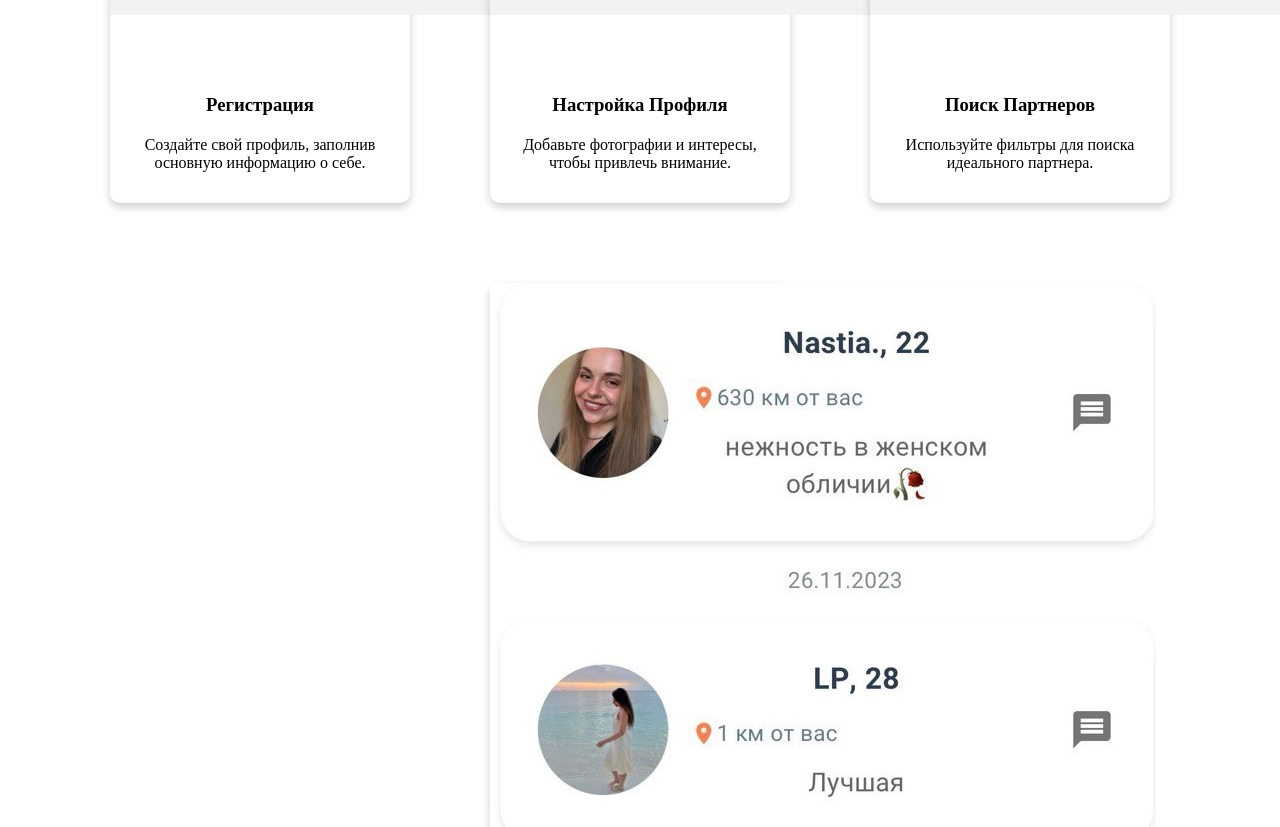
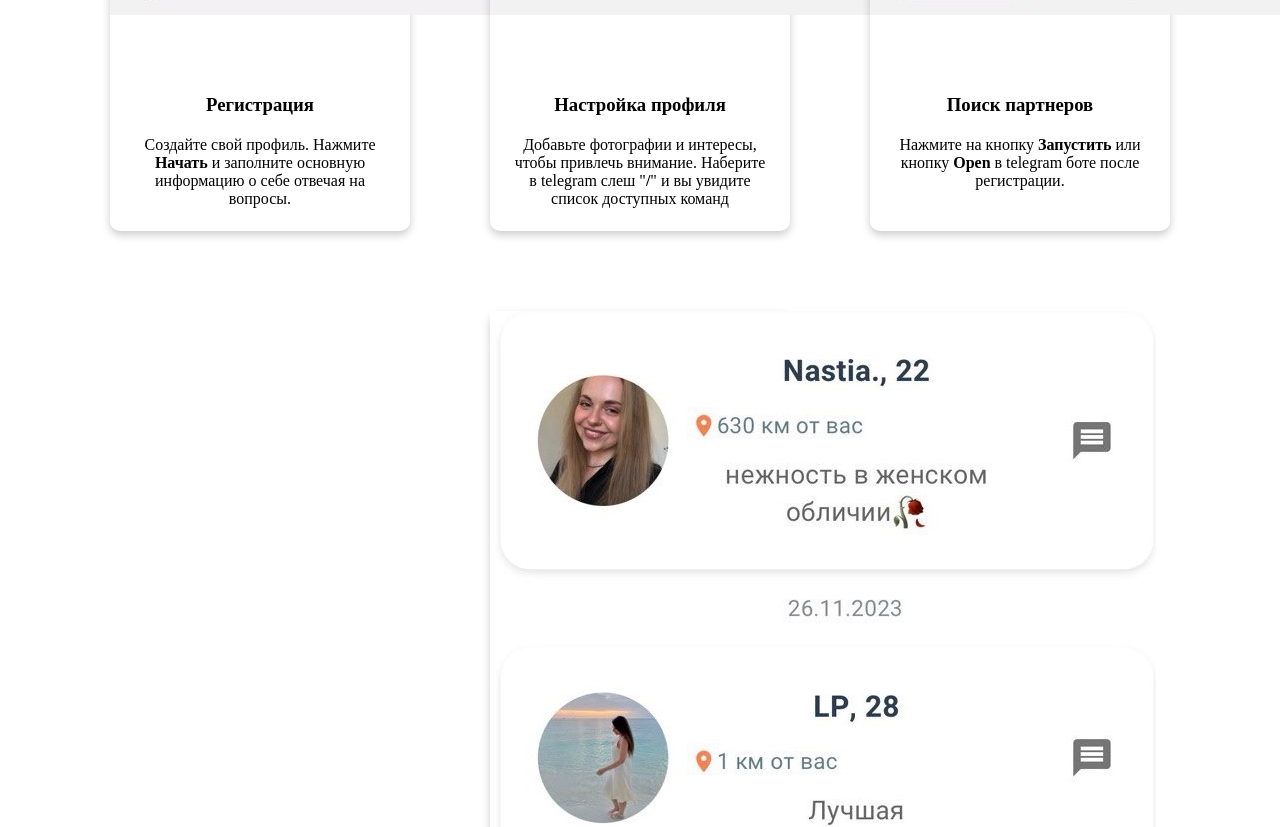
Before and after one commit to ikomarov/meet-land, a Next.js app: page /LandingPage in a window 1280 px wide. Shown: the part 3619-4446 px from the top of the page. Built offline with nearby package versions, Linux system fonts and the light colour scheme.

Commit message:
Обновление

```diff
--- a/src/components/HowItWorks/index.css
+++ b/src/components/HowItWorks/index.css
@@ -44,7 +44,8 @@
 }
 
 .card-content p {
-  margin-top: 10px; /* Уменьшенный верхний отступ */
+  text-align: center;
+  margin: 8px; /* Уменьшенный верхний отступ */
 }
 
 /* Медиа-запрос для экранов больше 768px */
--- a/src/components/HowItWorks/index.server.tsx
+++ b/src/components/HowItWorks/index.server.tsx
@@ -16,7 +16,7 @@
           />
           <div className="card-content">
             <h3>Регистрация</h3>
-            <p>Создайте свой профиль, заполнив основную информацию о себе.</p>
+            <p>Создайте свой профиль. Нажмите <b>Начать</b> и заполните основную информацию о себе отвечая на вопросы.</p>
           </div>
         </div>
         <div className="card">
@@ -25,8 +25,8 @@
             alt="Meet steps 2"
           />
           <div className="card-content">
-            <h3>Настройка Профиля</h3>
-            <p>Добавьте фотографии и интересы, чтобы привлечь внимание.</p>
+            <h3>Настройка профиля</h3>
+            <p>Добавьте фотографии и интересы, чтобы привлечь внимание. Наберите в telegram слеш "<b>/</b>" и вы увидите список доступных команд</p>
           </div>
         </div>
         <div className="card">
@@ -35,8 +35,8 @@
             alt="Meet steps 3"
           />
           <div className="card-content">
-            <h3>Поиск Партнеров</h3>
-            <p>Используйте фильтры для поиска идеального партнера.</p>
+            <h3>Поиск партнеров</h3>
+            <p>Нажмите на кнопку <b>Запустить</b> или кнопку <b>Open</b> в telegram боте после регистрации.</p>
           </div>
         </div>
         <div className="card">
@@ -46,7 +46,7 @@
           />
           <div className="card-content">
             <h3>Общение</h3>
-            <p>Начните общение с понравившимися пользователями.</p>
+            <p>Вы увидите совпадение на специальной вкладке внутри Meet. Начните общение с понравившимся пользователем <b>просто нажав</b> на него.</p>
           </div>
         </div>
       </div>
```
